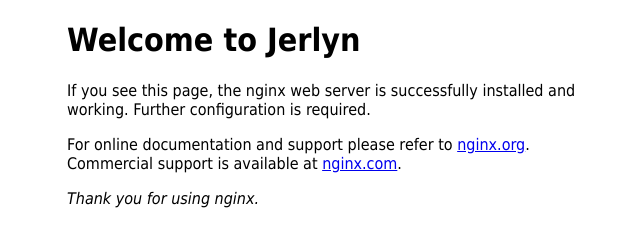
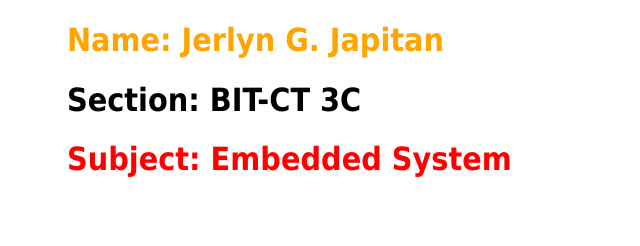
Before and after one commit to Jerlyn30/html, a plain HTML site: page index.html in a window 1280 px wide. Shown: the whole page, without its empty margins (293-933 px from the left). Drawn offline with Linux system fonts and the light colour scheme.

Commit message:
this is my first commit

```diff
--- a/index.html
+++ b/index.html
@@ -1,7 +1,7 @@
 <!DOCTYPE html>
 <html>
 <head>
-<title>Welcome to nginx!</title>
+<title>Profile  Information</title>
 <style>
 html { color-scheme: light dark; }
 body { width: 35em; margin: 0 auto;
@@ -9,15 +9,6 @@
 </style>
 </head>
 <body>
-<h1>Welcome to Jerlyn</h1>
-<p>If you see this page, the nginx web server is successfully installed and
-working. Further configuration is required.</p>
-
-<p>For online documentation and support please refer to
-<a href="http://nginx.org/">nginx.org</a>.<br/>
-Commercial support is available at
-<a href="http://nginx.com/">nginx.com</a>.</p>
-
-<p><em>Thank you for using nginx.</em></p>
-</body>
-</html>
+<h1 style="color:Orange;"> Name: Jerlyn G. Japitan</h1>
+<h1 style="color:Bronze;"> Section: BIT-CT 3C</h1>
+<h1 style="color:Red;"> Subject: Embedded System</h1>
```
